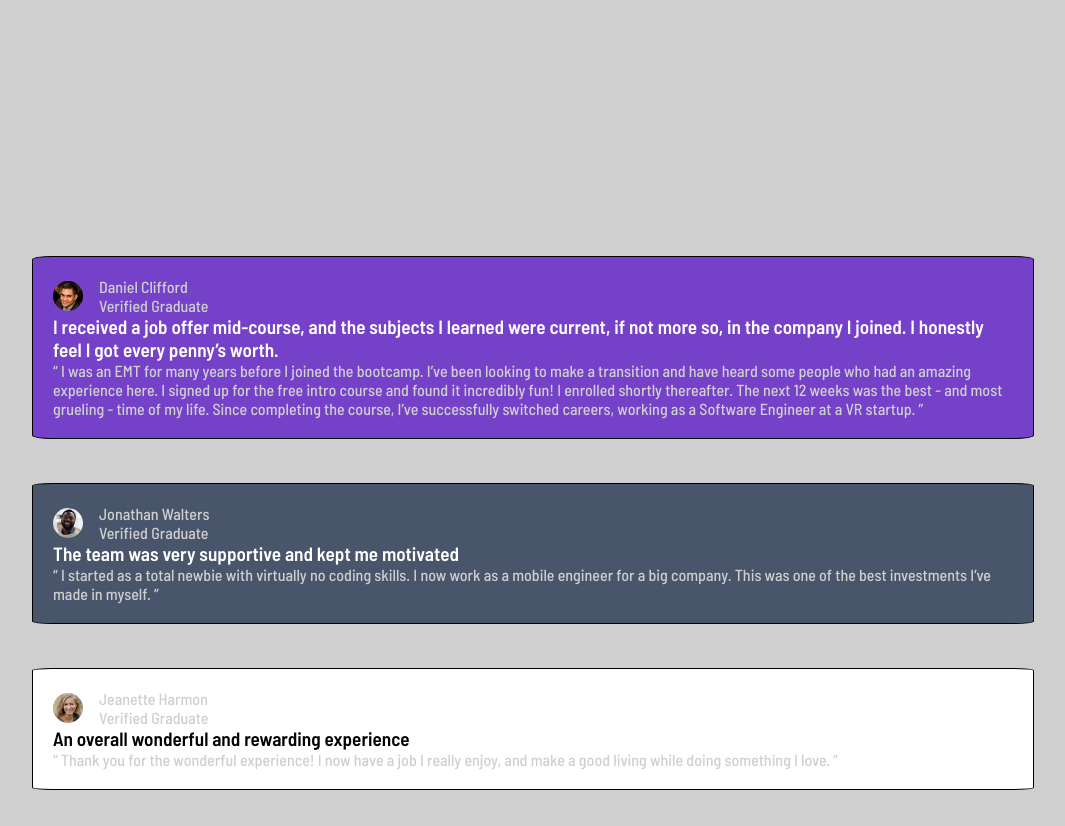
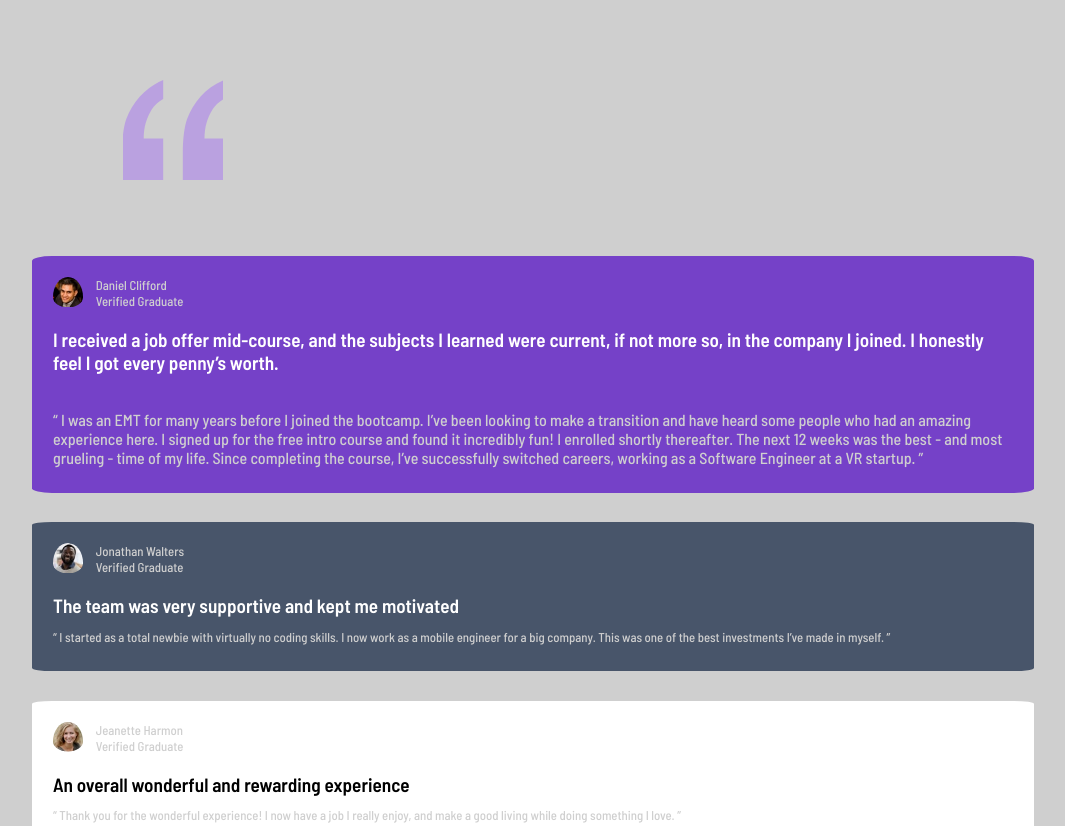
Before and after one commit to jariwarlord/GridTestimonials, a plain HTML site: page index.html in a window 1280 px wide. Shown: the top 826 px of the page, without its empty margins (107-1172 px from the left). Drawn offline with Linux system fonts and the light colour scheme.

Commit message:
quotation

```diff
--- a/index.html
+++ b/index.html
@@ -17,6 +17,7 @@
 <body>
   <div class="page">
 <div class="daniel">
+  <img src="./images/bg-pattern-quotation.svg" alt="bg-pattern-quotation" class="bg-pattern-quotation">
   <div class="daniel-info">
     <img src="./images/image-daniel.jpg" alt="daniel" class="daniel-img">
     <div class="daniel-text">
@@ -26,7 +27,7 @@
   </div>
   <h1 class="white-header">I received a job offer mid-course, and the subjects I learned were current, if not more so,
     in the company I joined. I honestly feel I got every penny’s worth.</h1>
-  <p style="font-weight: 500; color: hsl(0, 0%, 81%);">“ I was an EMT for many years before I joined the bootcamp. I’ve been looking to make a
+  <p style="font-weight: 500; color: hsl(0, 0%, 81%); font-size: 1em; padding-top: 1.5em;">“ I was an EMT for many years before I joined the bootcamp. I’ve been looking to make a
   transition and have heard some people who had an amazing experience here. I signed up
   for the free intro course and found it incredibly fun! I enrolled shortly thereafter.
   The next 12 weeks was the best - and most grueling - time of my life. Since completing
@@ -73,7 +74,7 @@
     <div class="kira-info">
       <img src="./images/image-kira.jpg" alt="kira" class="daniel-img">
       <div class="daniel-text">
-        <p class="name">Kira Whittle</p>
+        <p class="name" style="color:  hsl(0, 0%, 81%); opacity: 100%;">Kira Whittle</p>
         <p class="verified">Verified Graduate</p>
       </div>
     </div>
--- a/styles.css
+++ b/styles.css
@@ -10,21 +10,41 @@ body {
 .page{
     display: grid;
     grid-template-rows: auto auto auto auto auto;
-    grid-gap: 1.5em;
+    grid-gap: 0.6em;
     justify-items: center;
 }
 .daniel, .jonathan, .patrick, .jeanette, .kira {
-    border: 1px solid black;
+    border: 1px solid transparent;
     border-radius: 2%;
     color: hsl(0, 0%, 81%);
+    justify-content: center;
     padding: 20px;
+    padding-bottom: 25px;
     margin-bottom: 20px;
     width: 75%;
+}
+p {
+    font-size: 0.8em;
+}
+.bg-pattern-quotation{
+    position: absolute;
+    top: 80px;
+    left: 230px;
+    opacity: 0.5;
+    background-size: contain;
+    z-index: 1;
+    display: flex !important;
+    overflow: hidden;
+    width: 100px !important;
+    height: 100px !important;
+    border-radius: 0 !important;
 }
 .verified {
     margin-left: 1em;
     font-weight: 500;
     color: hsl(0, 0%, 81%);
+    font-size: 0.8em;
+    padding-bottom: 0.6em !important;
   }
 .name{
     margin-left: 1em;;
@@ -48,22 +68,27 @@ body {
 }
 .kira{
     background-color: white;
+    font-weight: 500;
 
 }
 .jonathan h1, .daniel h1, .patrick h1{
     color: white;
     font-size: 1.2em;
-
+    padding-top: 0.6em;
+    padding-bottom: 0.6em;
 }
 .kira h1,  .jeanette h1{
     color: black;
     font-size: 1.2em;
+    padding-top: 0.6em;
+    padding-bottom: 0.6em;
 }
 .daniel img, .jonathan img, .jeanette img, .patrick img, .kira img {
     border-radius: 50%;
     width: 30px;
     height: 30px;
     object-fit: cover;
+    padding-bottom: 0.6em;
   }
 h1 {
     color: hsl(0, 0, 100%);
```
